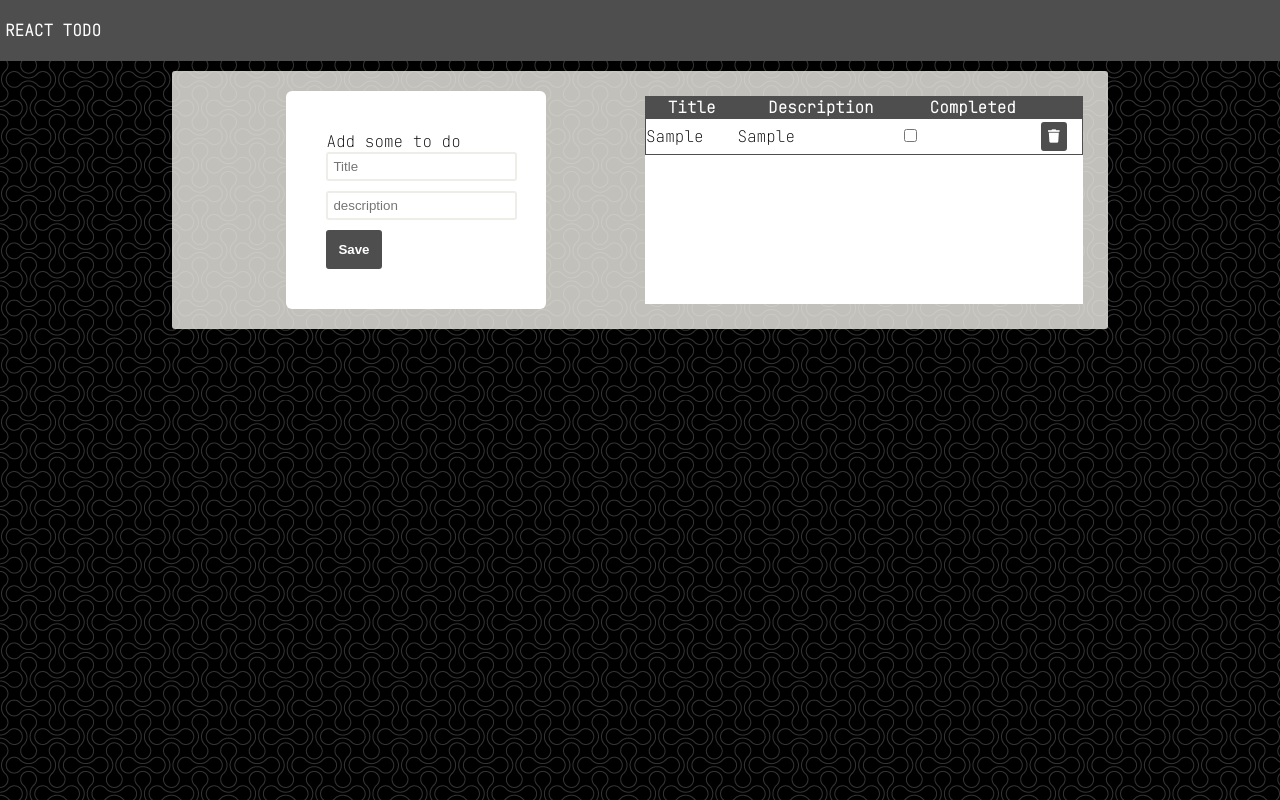
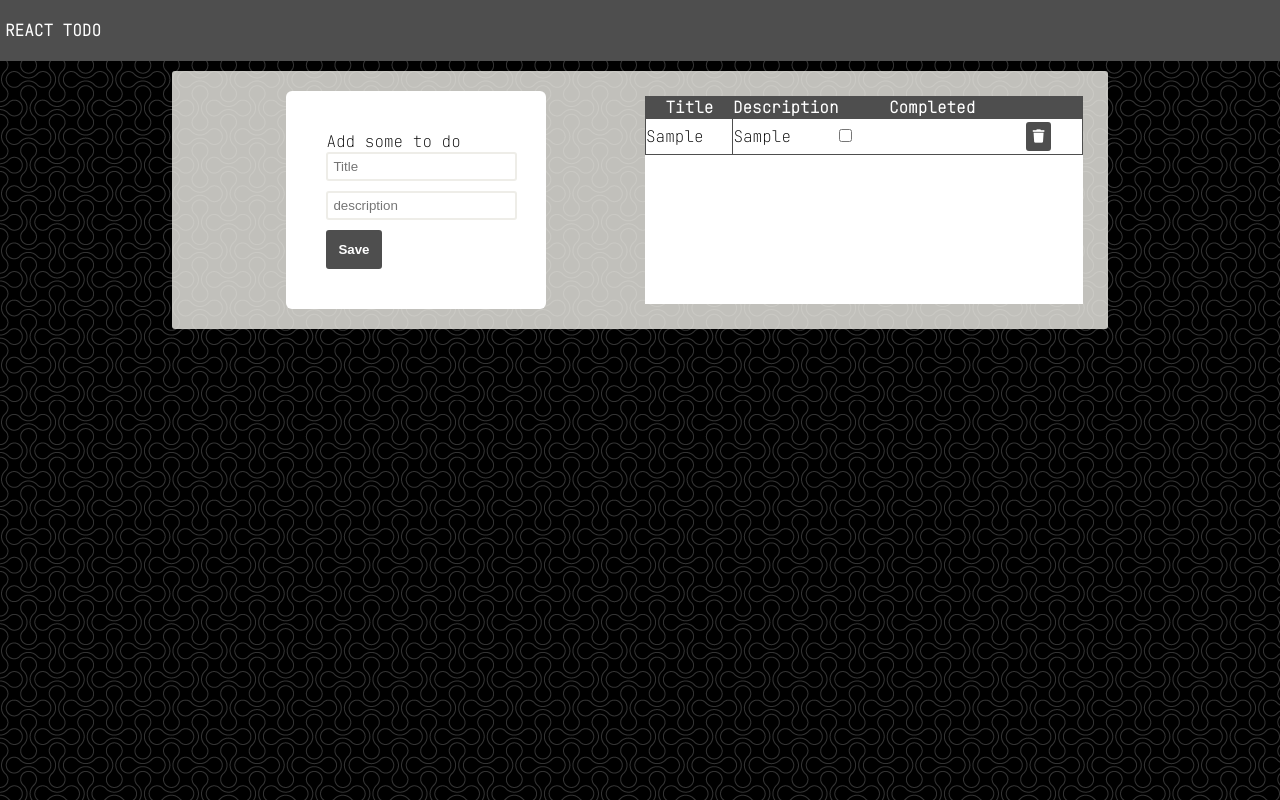
Before and after one commit to GiuProgramert/react-todo-list, a React (Create React App) app: page / in a window 1280 px wide. Both pictures are taken after typing "Sample", "Sample" into the empty fields and a click on the button "Save". Built offline with nearby package versions, Linux system fonts and the light colour scheme.

Commit message:
Added classes to the TableItem

```diff
--- a/src/components/TableItemTodos.js
+++ b/src/components/TableItemTodos.js
@@ -23,8 +23,8 @@ class TableItemTodo extends Component {
 
     return (
       <tr>
-        <td className={completed ? 'completed-to-do' : ''}>{title}</td>
-        <td className={(completed ? 'completed-to-do' : '') + ' table-item'}>{description}</td>
+        <td className={(completed ? 'completed-to-do' : '') + ' table-title-item'}>{title}</td>
+        <td className={(completed ? 'completed-to-do' : '') + ' table-description-item'}>{description}</td>
         <td>
           <input
             type="checkbox"
```
